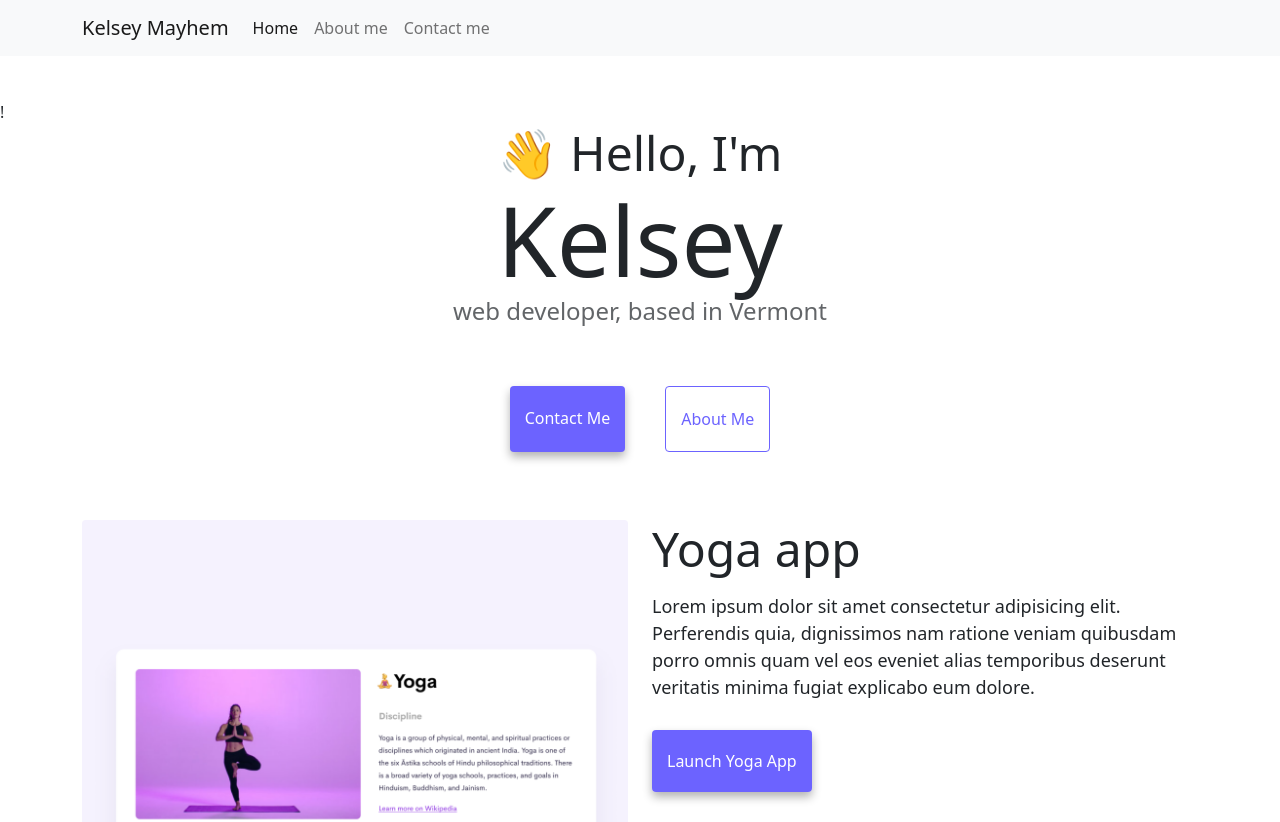
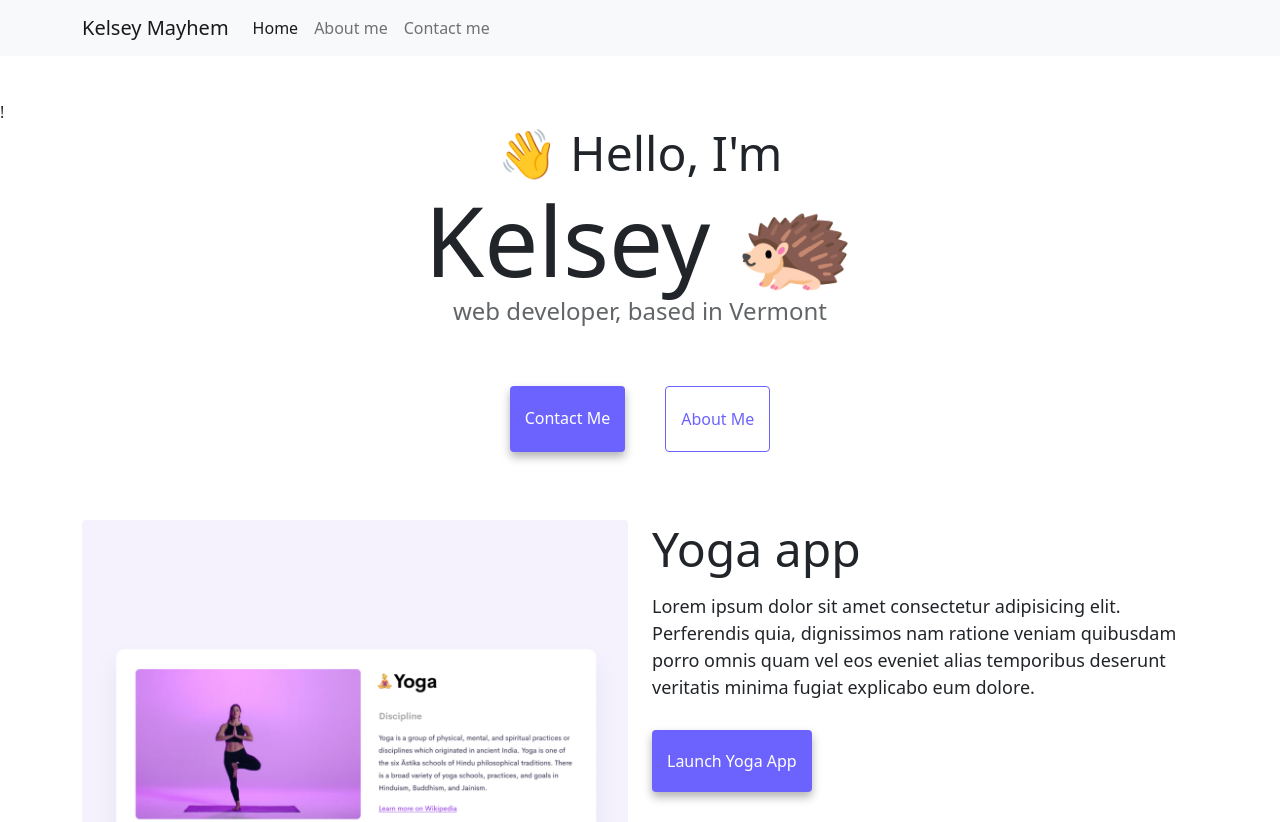
Before and after one commit to kelseymayhem/SheCodes-Portfolio, a website: page index.html in a window 1280 px wide. Shown: the top 822 px of the page. Drawn offline with nearby package versions, Linux system fonts and the light colour scheme.

Commit message:
added emoji
no otter emoji! went with hedgehog

```diff
--- a/index.html
+++ b/index.html
@@ -38,7 +38,7 @@
         </div>
     </nav>
     <h2 class="text-center">👋 Hello, I'm</h2>
-    <h1 class="text-center">Kelsey</h1>
+    <h1 class="text-center">Kelsey 🦔</h1>
     <h3 class="text-center">web developer, based in Vermont</h3>
     <div class="navigation-links mb-5">
         <a href="about.html#contact" class="primary-link">Contact me</a>
```
